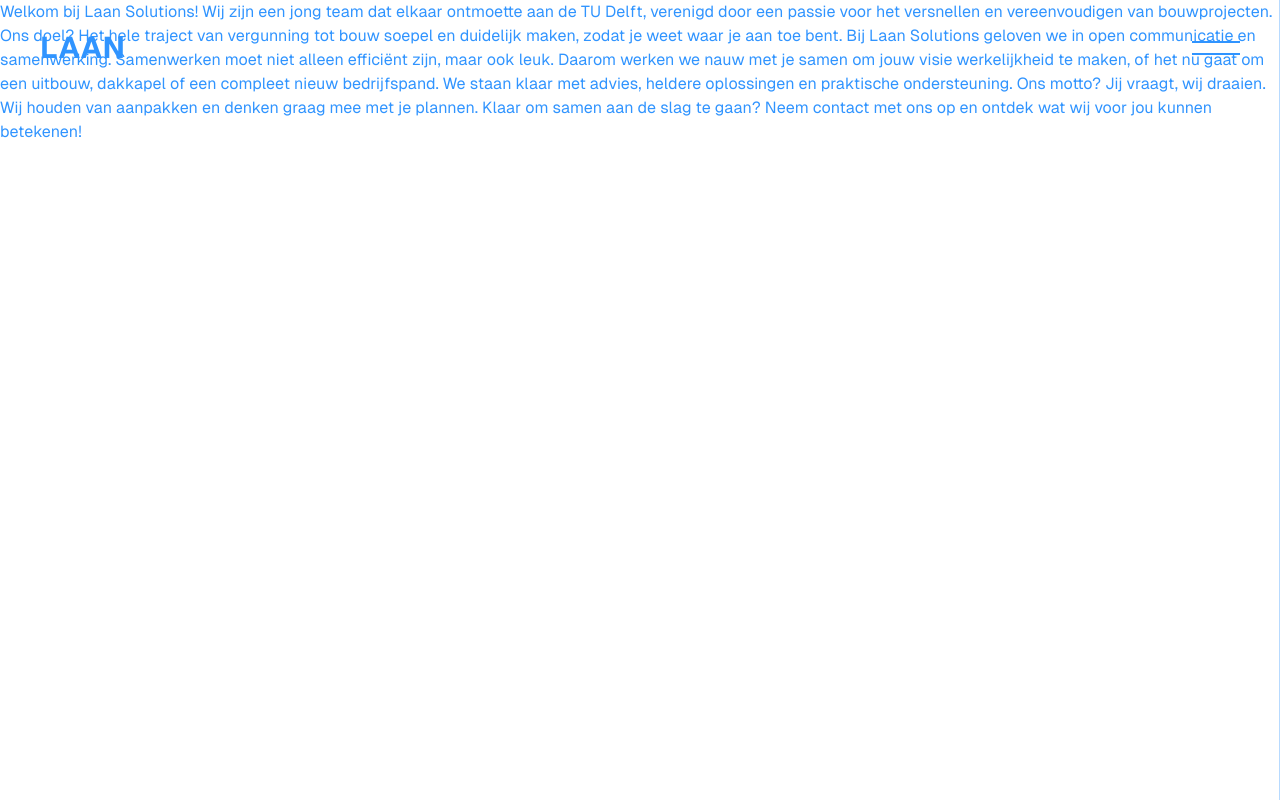
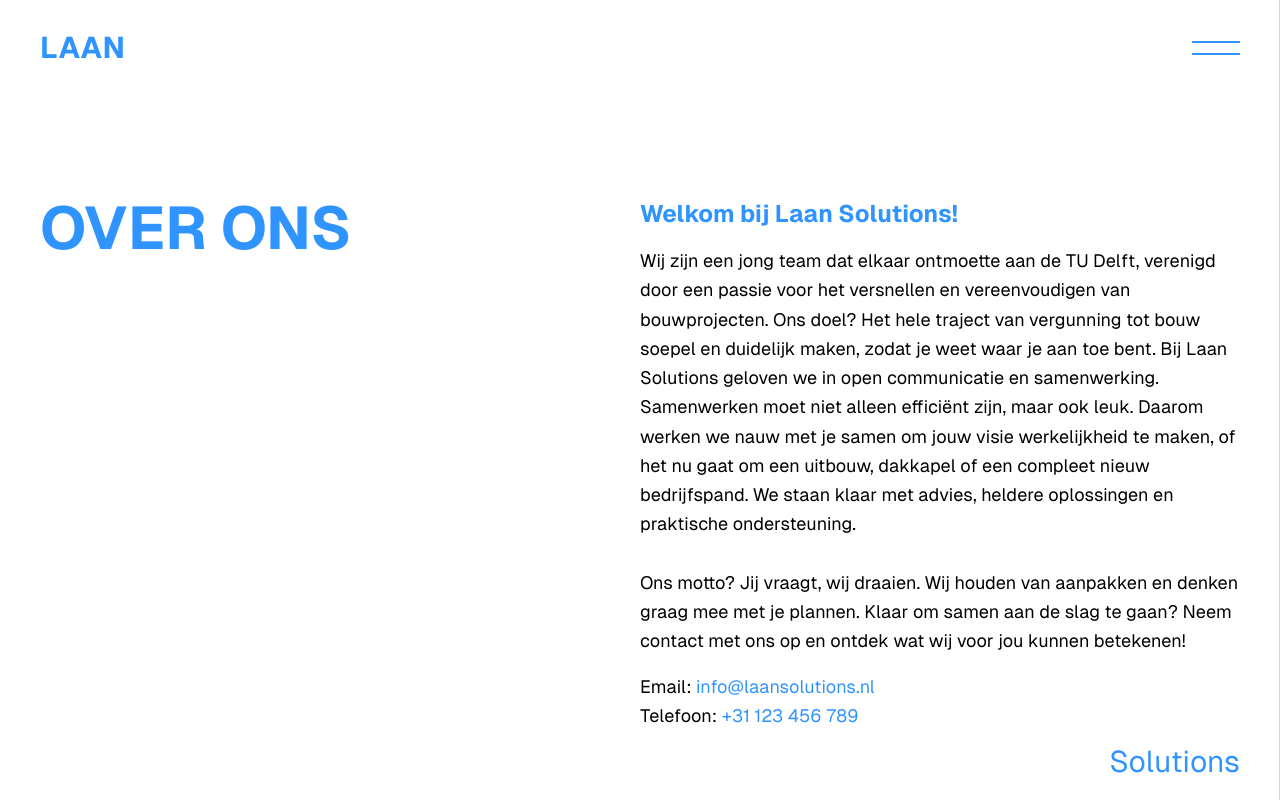
Before and after one commit to jwmik123/laan-solutions, a Next.js app: page /about in a window 1280 px wide. Built offline with nearby package versions, Linux system fonts and the light colour scheme.

Commit message:
add: navbar styling start

```diff
--- a/app/about/page.js
+++ b/app/about/page.js
@@ -1,23 +1,50 @@
 "use client";
+import Footer from "../components/Footer";
 
 const About = () => {
   return (
-    <div>
-      <p>
-        Welkom bij Laan Solutions! Wij zijn een jong team dat elkaar ontmoette
-        aan de TU Delft, verenigd door een passie voor het versnellen en
-        vereenvoudigen van bouwprojecten. Ons doel? Het hele traject van
-        vergunning tot bouw soepel en duidelijk maken, zodat je weet waar je aan
-        toe bent. Bij Laan Solutions geloven we in open communicatie en
-        samenwerking. Samenwerken moet niet alleen efficiënt zijn, maar ook
-        leuk. Daarom werken we nauw met je samen om jouw visie werkelijkheid te
-        maken, of het nu gaat om een uitbouw, dakkapel of een compleet nieuw
-        bedrijfspand. We staan klaar met advies, heldere oplossingen en
-        praktische ondersteuning. Ons motto? Jij vraagt, wij draaien. Wij houden
-        van aanpakken en denken graag mee met je plannen. Klaar om samen aan de
-        slag te gaan? Neem contact met ons op en ontdek wat wij voor jou kunnen
-        betekenen!
-      </p>
+    <div className="flex items-center justify-center h-screen">
+      <div className="grid grid-cols-2 mx-5 mt-32 md:mx-10">
+        <h1 className="mb-4 text-6xl font-bold uppercase">Over Ons</h1>
+        <div className="flex flex-col gap-4">
+          <h3 className="text-2xl font-bold">Welkom bij Laan Solutions!</h3>
+          <p className="text-lg leading-relaxed text-black">
+            Wij zijn een jong team dat elkaar ontmoette aan de TU Delft,
+            verenigd door een passie voor het versnellen en vereenvoudigen van
+            bouwprojecten. Ons doel? Het hele traject van vergunning tot bouw
+            soepel en duidelijk maken, zodat je weet waar je aan toe bent. Bij
+            Laan Solutions geloven we in open communicatie en samenwerking.
+            Samenwerken moet niet alleen efficiënt zijn, maar ook leuk. Daarom
+            werken we nauw met je samen om jouw visie werkelijkheid te maken, of
+            het nu gaat om een uitbouw, dakkapel of een compleet nieuw
+            bedrijfspand. We staan klaar met advies, heldere oplossingen en
+            praktische ondersteuning.
+            <br />
+            <br />
+            Ons motto? Jij vraagt, wij draaien. Wij houden van aanpakken en
+            denken graag mee met je plannen. Klaar om samen aan de slag te gaan?
+            Neem contact met ons op en ontdek wat wij voor jou kunnen betekenen!
+          </p>
+          <div>
+            <p className="text-lg leading-relaxed text-black">
+              Email:{" "}
+              <a
+                href="mailto:info@laansolutions.nl"
+                className="text-primary-500"
+              >
+                info@laansolutions.nl
+              </a>
+            </p>
+            <p className="text-lg leading-relaxed text-black">
+              Telefoon:{" "}
+              <a href="tel:+31123456789" className="text-primary-500">
+                +31 123 456 789
+              </a>
+            </p>
+          </div>
+        </div>
+      </div>
+      <Footer />
     </div>
   );
 };
--- a/app/components/Footer.jsx
+++ b/app/components/Footer.jsx
@@ -1,6 +1,6 @@
 export default function Footer() {
   return (
-    <footer className="fixed bottom-0 left-0 flex justify-end w-full px-5 py-5 font-sans bg-background md:px-10 lg:px-20">
+    <footer className="fixed bottom-0 left-0 flex justify-end w-full px-5 py-5 font-sans bg-background md:px-10">
       <span className="text-3xl">Solutions</span>
     </footer>
   );
--- a/app/components/Header.jsx
+++ b/app/components/Header.jsx
@@ -4,7 +4,7 @@
 import { useRouter } from "next/navigation";
 import Link from "next/link";
 import { useRef, useState } from "react";
-
+import { ArrowUpRight } from "lucide-react";
 const Header = () => {
   console.log(
     "%cWebsite by %cMik Development!",
@@ -13,7 +13,6 @@
     "https://mikdevelopment.nl"
   );
   const pathname = usePathname();
-  const router = useRouter();
   const navRef = useRef(null);
   const navContainer = useRef(null);
   const logoRef = useRef(null);
@@ -45,14 +44,33 @@
       {!pathname.includes("/studio") && (
         <>
           <header className="fixed top-0 z-50 flex items-center justify-between w-full h-24 px-5 py-5 font-sans md:px-10">
-            <div
+            <Link
+              href="/"
               ref={logoRef}
-              className="text-3xl font-bold transition-colors duration-300 cursor-pointer text-primary-500"
+              className="text-3xl font-bold transition-transform duration-300 cursor-pointer text-primary-500"
               onClick={() => {
                 if (isNavOpen) {
                   toggleNav();
                 }
-                router.back();
+              }}
+              onMouseEnter={() => {
+                logoRef.current.textContent = "LAAN";
+              }}
+              onMouseLeave={() => {
+                logoRef.current.textContent =
+                  pathname.includes("/labs") ||
+                  pathname.includes("/laps") ||
+                  pathname.includes("/lads")
+                    ? pathname
+                        .slice(
+                          pathname.indexOf("/") + 1,
+                          pathname.indexOf("/", pathname.indexOf("/") + 1) !==
+                            -1
+                            ? pathname.indexOf("/", pathname.indexOf("/") + 1)
+                            : pathname.length
+                        )
+                        .toUpperCase()
+                    : "LAAN";
               }}
             >
               {pathname.includes("/labs") ||
@@ -67,7 +85,7 @@
                     )
                     .toUpperCase()
                 : "LAAN"}
-            </div>
+            </Link>
             <div
               className="flex flex-col items-center justify-center w-12 h-full cursor-pointer"
               onClick={toggleNav}
@@ -94,20 +112,38 @@
             ></div>
             <div
               ref={navRef}
-              className="fixed right-0 z-10 flex flex-col items-center justify-center w-full h-full transition-transform duration-500 translate-x-full md:w-1/3 bg-primary-500"
+              className="fixed right-0 z-10 w-full h-full transition-transform duration-500 translate-x-full md:w-1/3 bg-primary-500"
             >
-              {["labs", "laps", "lads"].map((path) => (
+              <div className="flex flex-col h-full gap-5 mt-32">
+                <div className="flex flex-col border-t border-b border-white divide-y">
+                  {["LAbS", "LApS", "LAdS"].map((path) => (
                     <Link
                       key={path}
-                  href={`/${path}`}
-                  className="text-2xl font-bold"
+                      href={`/${path.toLowerCase()}`}
+                      className="p-10 text-4xl font-bold transition-colors duration-300 hover:bg-white hover:text-primary-500"
                       onClick={() => {
                         toggleNav();
                       }}
                     >
-                  {path.charAt(0).toUpperCase() + path.slice(1)}
+                      <div className="flex items-center justify-between w-full">
+                        {path.charAt(0) + path.slice(1)}
+                        <ArrowUpRight className="w-14 h-14" />
+                      </div>
                     </Link>
                   ))}
+                </div>
+                <div className="flex flex-col">
+                  <Link
+                    href="/about"
+                    className="p-10 text-xl"
+                    onClick={() => {
+                      toggleNav();
+                    }}
+                  >
+                    Over ons
+                  </Link>
+                </div>
+              </div>
             </div>
           </nav>
         </>
--- a/app/labs/Projects.jsx
+++ b/app/labs/Projects.jsx
@@ -2,15 +2,13 @@
 
 const Projects = ({ projects }) => {
   return (
-    <>
-      <div className="grid grid-cols-1 gap-4 md:grid-cols-2 lg:grid-cols-3">
-        {projects.map((project) => (
-          <div className="mb-10">
-            <ProjectThumbnail key={project._id} project={project} />
-          </div>
-        ))}
-      </div>
-    </>
+    <div className="grid grid-cols-1 gap-4 md:grid-cols-2 lg:grid-cols-3">
+      {projects.map((project) => (
+        <div className="mb-10" key={project._id}>
+          <ProjectThumbnail project={project} />
+        </div>
+      ))}
+    </div>
   );
 };
 
--- a/app/labs/template.js
+++ /dev/null
@@ -1,7 +0,0 @@
-"use client";
-
-import { motion } from "framer-motion";
-
-export default function Template({ children }) {
-  return <>{children}</>;
-}
--- a/app/template.js
+++ b/app/template.js
@@ -1,30 +1,71 @@
 "use client";
 import gsap from "gsap";
 import { ReactLenis } from "lenis/react";
-import { useEffect, useRef } from "react";
-import { usePathname } from "next/navigation";
-import { motion } from "framer-motion";
+import { useEffect, useRef, useLayoutEffect } from "react";
+import { usePathname, useRouter } from "next/navigation";
 
 export default function Template({ children }) {
   const lenisRef = useRef();
+  const router = useRouter();
   const pathname = usePathname();
 
-  const excludePath = pathname.includes("/studio");
+  const excludedPath = "/studio";
 
   useEffect(() => {
     function update(time) {
       lenisRef.current?.lenis?.raf(time * 1000);
     }
     gsap.ticker.add(update);
-    return () => gsap.ticker.remove(update);
-  }, []);
+    return () => {
+      gsap.ticker.remove(update);
+    };
+  });
+
+  useLayoutEffect(() => {
+    const handleRouteChangeStart = (url) => {
+      if (url !== pathname) {
+        gsap.to("body", {
+          opacity: 0,
+          duration: 0.3,
+          ease: "power3.inOut",
+          onComplete: () => {
+            router.push(url); // Navigate only after animation completes
+          },
+        });
+      }
+    };
+
+    // Listen for link clicks or programmatic navigation within the app
+    const links = document.querySelectorAll("a");
+    links.forEach((link) => {
+      link.addEventListener("click", (e) => {
+        e.preventDefault(); // Prevent default navigation
+        const url = link.getAttribute("href");
+        handleRouteChangeStart(url);
+      });
+    });
+
+    // Fade back in after navigation completes
+    gsap.to("body", {
+      opacity: 1,
+      duration: 0.3,
+      ease: "power3.inOut",
+    });
+
+    // Clean up event listeners
+    return () => {
+      links.forEach((link) => {
+        link.removeEventListener("click", handleRouteChangeStart);
+      });
+    };
+  }, [pathname, router]);
 
   return (
     <>
-      {excludePath ? (
+      {pathname.includes(excludedPath) ? (
         children
       ) : (
-        <ReactLenis root ref={lenisRef}>
+        <ReactLenis root ref={lenisRef} autoRaf={false}>
           {children}
         </ReactLenis>
       )}
--- a/package.json
+++ b/package.json
@@ -16,6 +16,7 @@
     "framer-motion": "^11.11.11",
     "gsap": "^3.12.5",
     "lenis": "^1.1.16",
+    "lucide-react": "^0.456.0",
     "next": "15.0.2",
     "next-sanity": "^9.8.10",
     "react": "^18.3.1",
```
Also changed, not shown: app/labs/[slug]/Main.jsx (+6 -24 lines), app/page.js (+14 -9 lines), 1 other file (tests, documents, lock files or other folders). Lines whose indentation alone changed are shown as unchanged.
